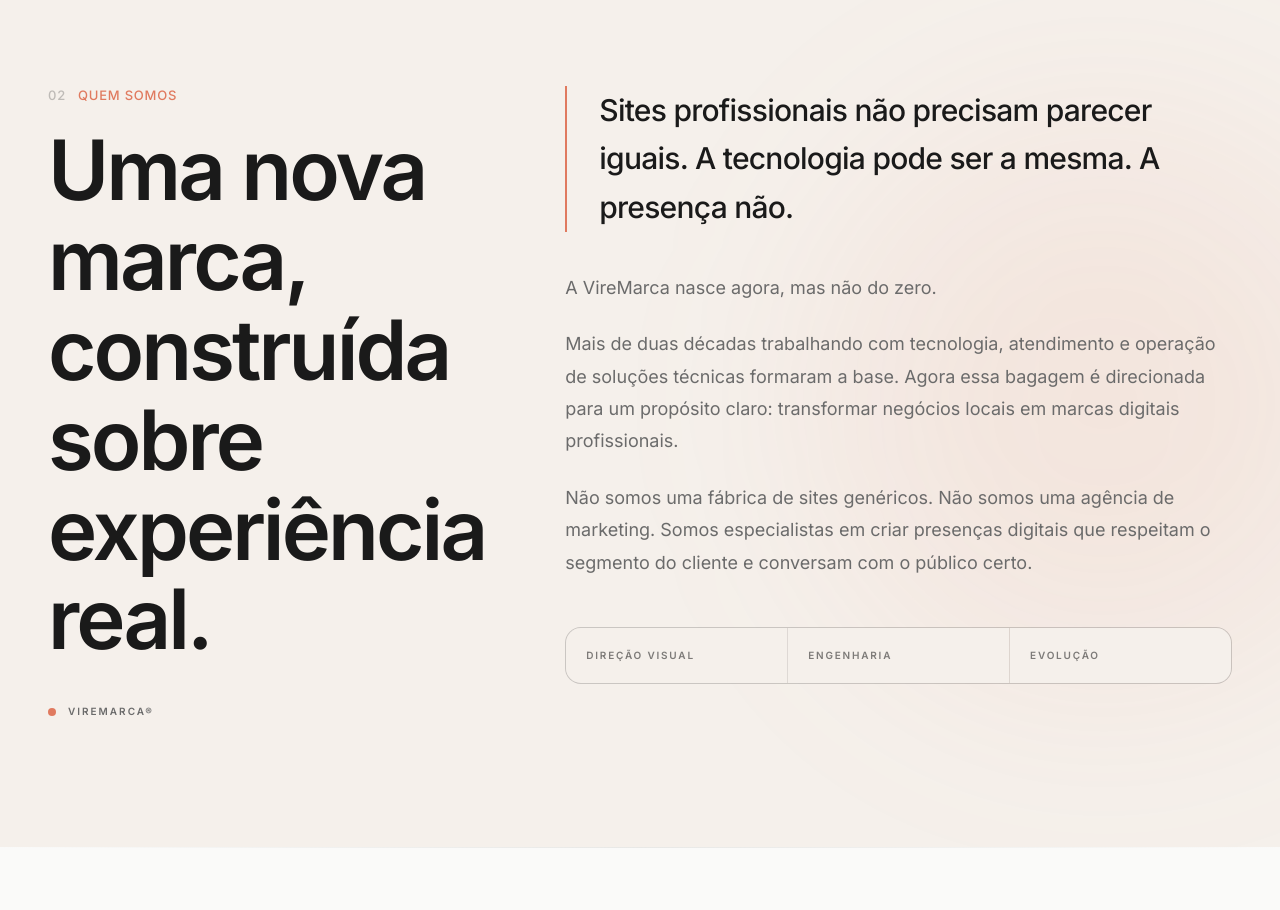
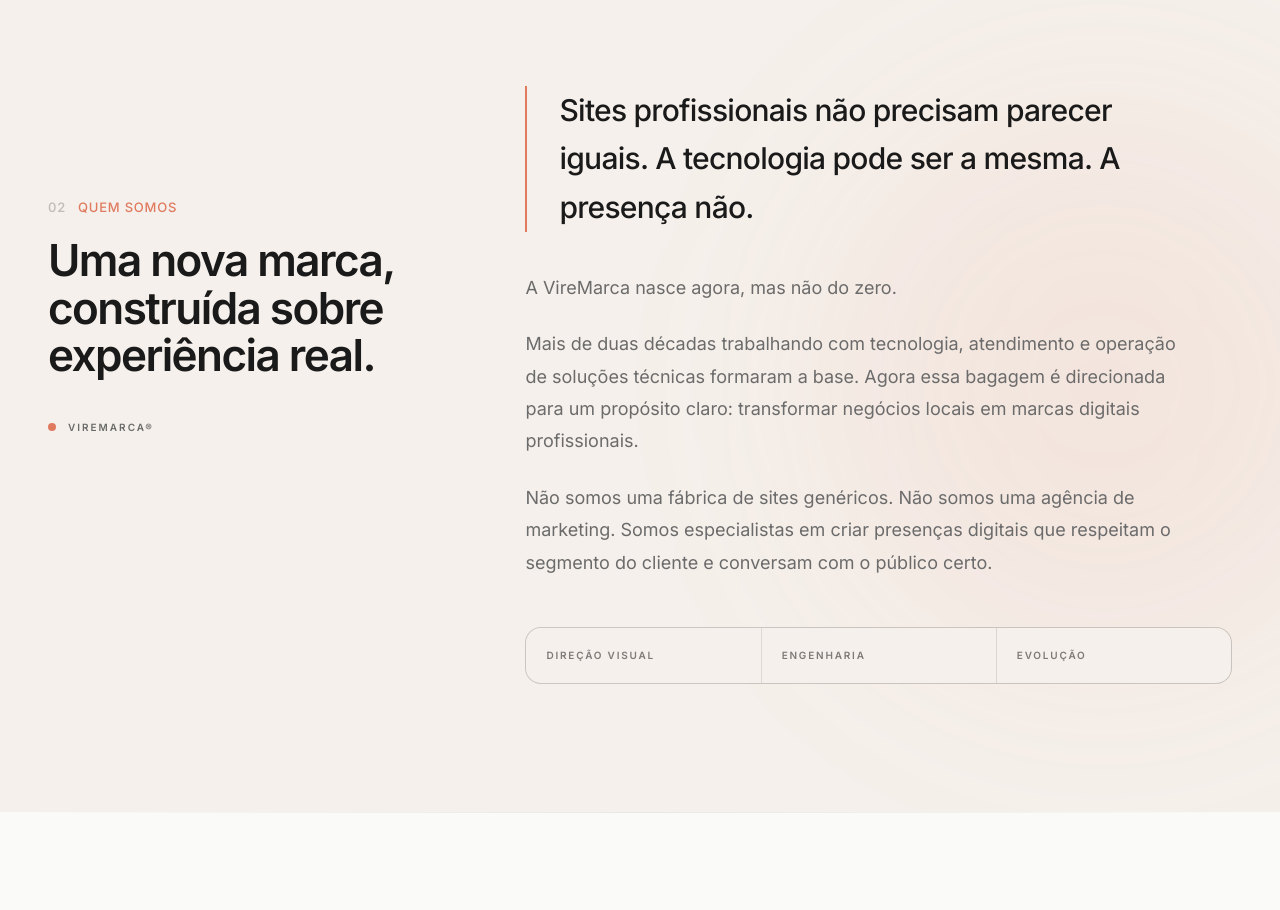
Before and after one commit to srmartinellid-droid/Viremarca-viremarca, a Next.js app: page / in a window 1280 px wide. Shown: the part 3140-4050 px from the top of the page. Built offline with nearby package versions, Linux system fonts and the light colour scheme; no server answers; the database is empty.

Commit message:
fix: reduce editorial heading scale

```diff
--- a/src/components/About.tsx
+++ b/src/components/About.tsx
@@ -15,7 +15,7 @@ export function About({ content }: Props) {
           <Reveal>
             <div className="sticky top-28">
               <p className="vm-eyebrow mb-5 flex items-center gap-3"><span className="text-vm-ink/25">02</span> Quem somos</p>
-              <h2 className="vm-display max-w-md text-4xl leading-[0.96] tracking-[-0.055em] md:text-6xl lg:text-[5.2rem]">{content.aboutTitle}</h2>
+              <h2 className="vm-display max-w-md text-3xl leading-[1.04] tracking-[-0.045em] md:text-4xl lg:text-[2.75rem]">{content.aboutTitle}</h2>
               <div className="mt-10 flex items-center gap-3 text-[10px] font-semibold uppercase tracking-[0.2em] text-vm-muted"><span className="h-2 w-2 rounded-full bg-vm-coral" />VireMarca®</div>
             </div>
           </Reveal>
```
